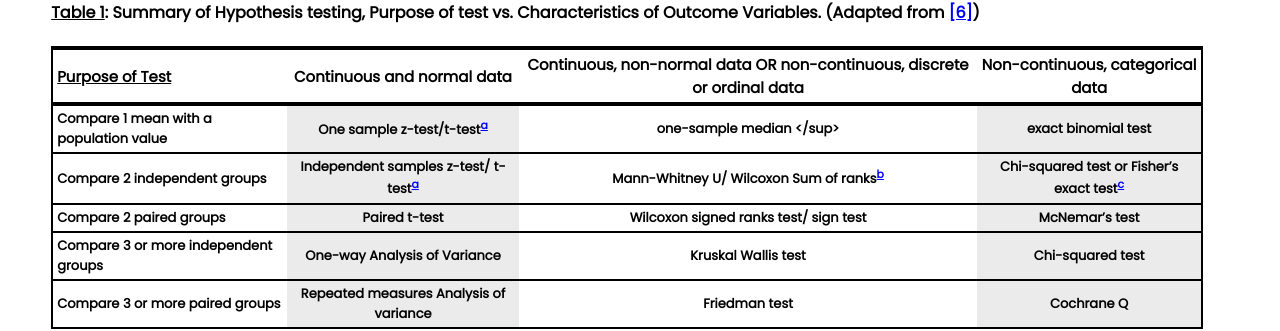
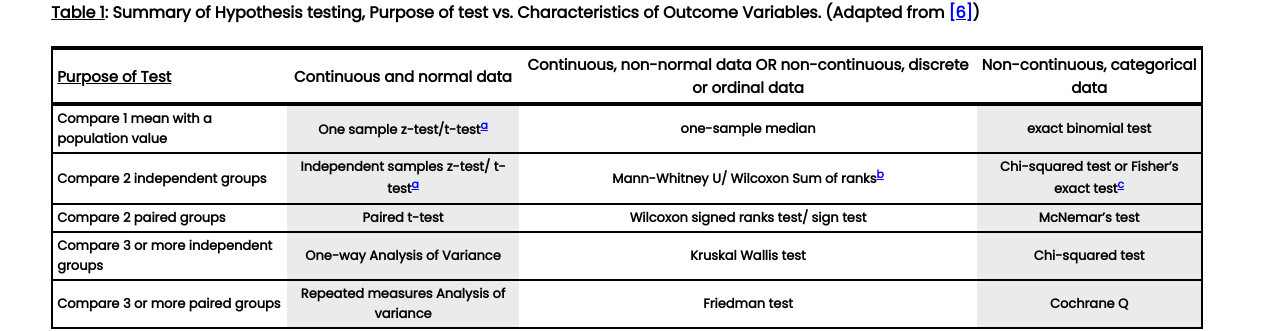
Before and after one commit to vmwhite/vmwhite.github.io, a Jekyll site: the page built from _posts/2022-01-30-StatisticalTests.md, in a window 1280 px wide and 900 px high, scrolled down 1225 px. Shown: the part 141-472 px from the top of the window. Built offline with Jekyll 4.4.1, drawn with Linux system fonts in a browser that asks for light colours; a style sheet for code colours, icons or effects is not loaded; some of the changed text lies outside the part shown.

Commit message:
Update 2022-01-30-StatisticalTests.md

```diff
--- a/_posts/2022-01-30-StatisticalTests.md
+++ b/_posts/2022-01-30-StatisticalTests.md
@@ -35,7 +35,7 @@ Each test can be implemented using various software such as SAS, R, SPSS, and ST
 
 | **<u>Purpose of Test</u>**                                      | **Continuous and normal data** | **Continuous, non-normal data OR non-continuous, discrete or ordinal data** | **Non-continuous, categorical data**                    |
 |:----------------------------------------------------------------|:--------------------------------------:|:------------------------------------------------:|:---------------------------------------------------------------:|
-| **Compare 1 mean with a population value**                        |One sample z-test/t-test<sup>[a](#f1)</sup>|      one-sample median </sup>               |              exact binomial test           |
+| **Compare 1 mean with a population value**                        |One sample z-test/t-test<sup>[a](#f1)</sup>|      one-sample median              |              exact binomial test           |
 |-----------------------------------------------------------------|----------------------------------------|--------------------------------------------------|-----------------------------------------------------------------|
 | **Compare 2 independent groups**                                | Independent samples z-test/ t-test<sup>[a](#f1)</sup> | Mann-Whitney U/ Wilcoxon Sum of ranks<sup>[b](#f2)</sup>  | Chi-squared test or Fisher’s exact test<sup>[c](#f3)</sup> |
 |-----------------------------------------------------------------|----------------------------------------|--------------------------------------------------|-----------------------------------------------------------------|
@@ -58,7 +58,7 @@ footnotes:<br/>
 <!-- <a name="r3">[3]</a> J.-B. du Prel, B. Röhrig, G. Hommel, and M. Blettner, “Choosing Statistical Tests,” Dtsch Arztebl Int, vol. 107, no. 19, pp. 343–348, May 2010, doi: 10.3238/arztebl.2010.0343. -->
 <a name="r4">[4]</a>  “Which statistical test should you use? | XLSTAT Support Center.” [https://help.xlstat.com/s/article/which-statistical-test-should-you-use?language=en_US](https://help.xlstat.com/s/article/which-statistical-test-should-you-use?language=en_US) (accessed Feb. 07, 2022). <br/>
 <a name="r5">[5]</a>“Parametric and Non-parametric tests for comparing two or more groups | Health Knowledge.” [https://www.healthknowledge.org.uk/public-health-textbook/research-methods/1b-statistical-methods/parametric-nonparametric-tests](https://www.healthknowledge.org.uk/public-health-textbook/research-methods/1b-statistical-methods/parametric-nonparametric-tests) (accessed Feb. 07, 2022). <br/>
-<a name="r6">[6]</a> Wills, A. Research Methods and Statistics. Online Course Acessed 2/2/2022.](http://www.bristol.ac.uk/medical-school/media/rms/red/which_test.html) <br/>
+<a name="r6">[6]</a> Wills, A. Research Methods and Statistics. Online Course Acessed 2/2/2022.[http://www.bristol.ac.uk/medical-school/media/rms/red/which_test.html](http://www.bristol.ac.uk/medical-school/media/rms/red/which_test.html) <br/>
 <a name="r7">[7]</a>A. Ghasemi, and S. Zahediasl. "Normality tests for statistical analysis: a guide for non-statisticians." International journal of endocrinology and metabolism 10, no. 2 (2012): 486. doi: [10.5812/ijem.3505](10.5812/ijem.3505) <br/>
 <a name="r8">[8]</a> “Mann–Whitney U test,” Wikipedia. Jan. 31, 2022. Accessed: Feb. 07, 2022. [Online]. Available: [https://en.wikipedia.org/w/index.php?title=Mann%E2%80%93Whitney_U_test&oldid=1069150075](https://en.wikipedia.org/w/index.php?title=Mann%E2%80%93Whitney_U_test&oldid=1069150075) <br/>
 <a name="r9">[9]</a> “Testing Independence: Chi-Squared vs Fisher’s Exact Test,” Oct. 17, 2018. [https://www.datascienceblog.net/post/statistical_test/contingency_table_tests/](https://www.datascienceblog.net/post/statistical_test/contingency_table_tests/) (accessed Feb. 07, 2022). <br/>
```
